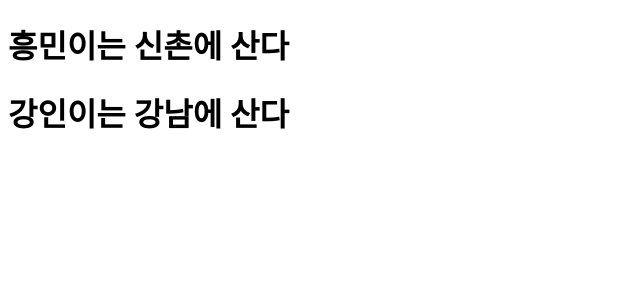
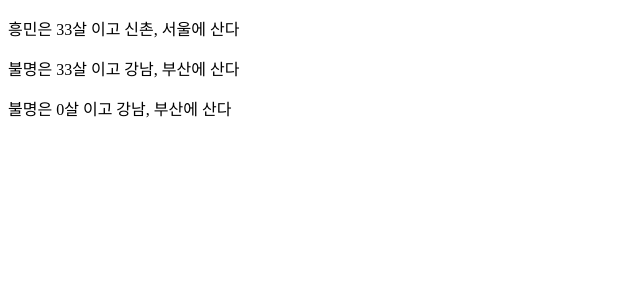
Before and after one commit to AngelosGithub/react231031, a React (Create React App) app: page / in a window 1280 px wide. Shown: the top 300 px of the page, without its empty margins (0-640 px from the left). Built offline with nearby package versions, Linux system fonts and the light colour scheme.

Commit message:
231101 props 구조분해할당 기본값 주기

```diff
--- a/src/App.js
+++ b/src/App.js
@@ -1,18 +1,19 @@
 function App() {
   return (
     <>
-      <MyComp value="흥민" address="신촌" />
-      <MyComp value="강인" address="강남" />
+      <MyComp name="흥민" address="신촌" age={33} city="서울" />
+      <MyComp address="강남" age={33} city="부산" />
+      <MyComp address="강남" city="부산" />
     </>
   );
 }
 
-function MyComp({ value, address }) {
+function MyComp({ name = "불명", address, city, age = 0 }) {
   return (
     <div>
-      <h1>
-        {value}이는 {address}에 산다
-      </h1>
+      <p>
+        {name}은 {age}살 이고 {address}, {city}에 산다
+      </p>
     </div>
   );
 }
```
